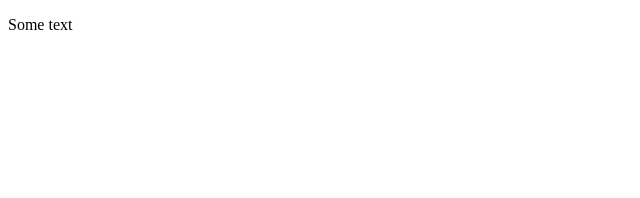
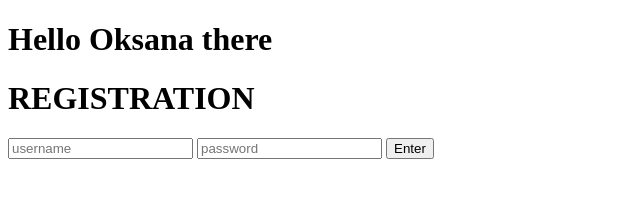
Before and after one commit to rudkevych/chat, a website: page index.html in a window 1280 px wide. Shown: the whole page, without its empty margins (0-640 px from the left). Drawn offline with Linux system fonts and the light colour scheme.

Commit message:
first sockets

```diff
--- a/index.html
+++ b/index.html
@@ -6,10 +6,18 @@
 </head>
 <body>
 
-<p>Some text</p>
+<h1>Hello Oksana there</h1>
 
-<script>
+<div class="loginPage">
+    <div class="form">
+        <form class= "registration" method="post">
+            <h1>REGISTRATION</h1>
+            <input type="text" name="username" placeholder="username" required>
+            <input type="password" name="password" placeholder="password" required>
+            <button type="submit">Enter</button>
+        </form>
+    </div>
+</div>
 
-</script>
 </body>
 </html>
--- a/package.json
+++ b/package.json
@@ -9,7 +9,8 @@
   "author": "",
   "license": "ISC",
   "dependencies": {
-    "express": "^4.16.4"
+    "express": "^4.16.4",
+    "socket.io": "^2.2.0"
   },
   "devDependencies": {
     "nodemon": "^1.19.0"
```
Also changed, not shown: server.js (+11 -2 lines), 1 other file.
